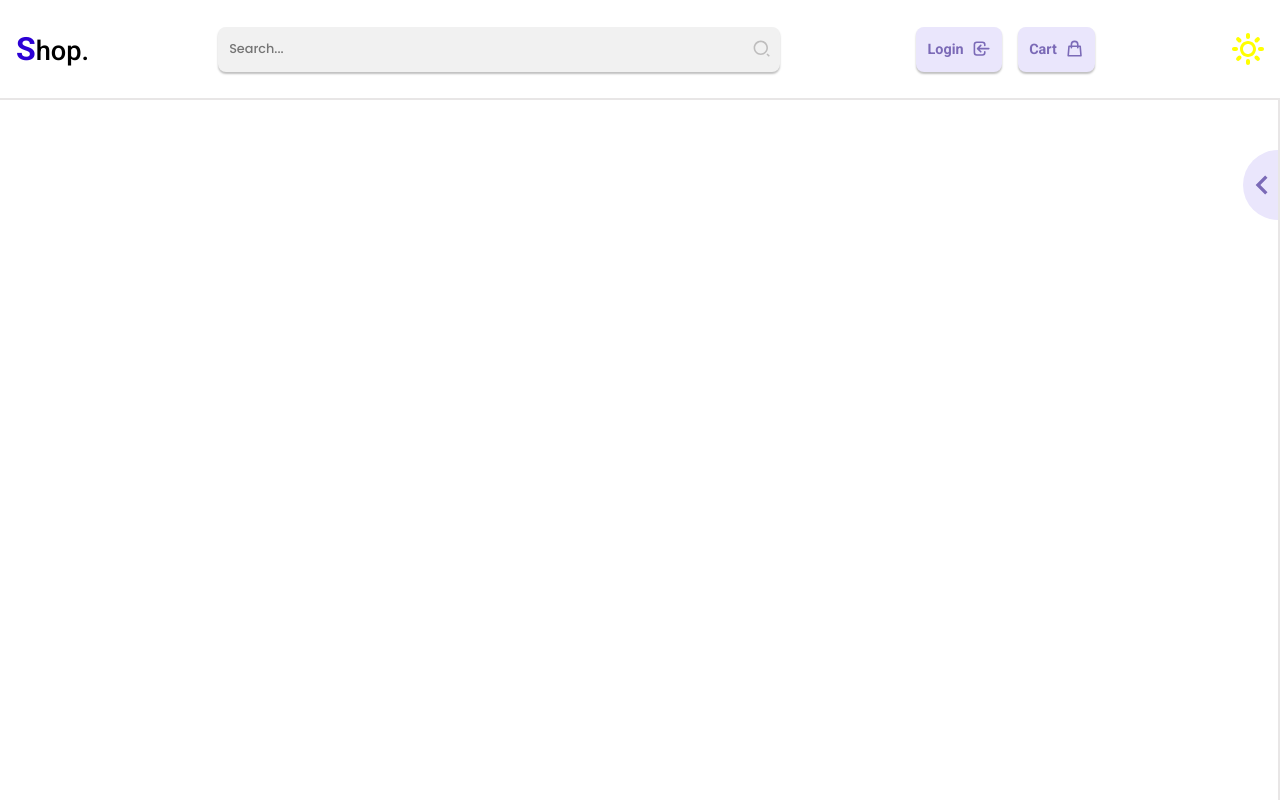
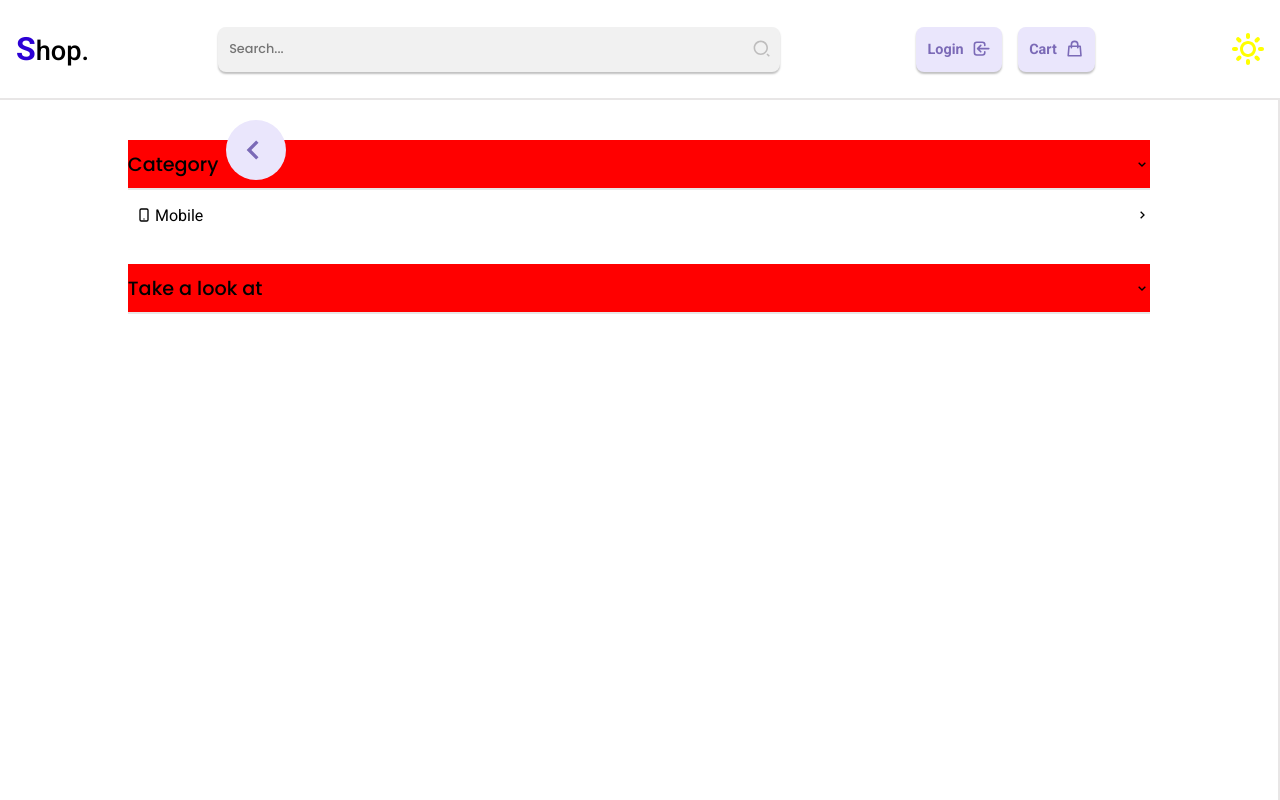
Before and after one commit to kjavedan/Ecommerce-website, a React (Create React App) app: page / in a window 1280 px wide. Shown: the top 800 px of the page. Built offline with nearby package versions, Linux system fonts and the light colour scheme.

Commit message:
created main layout

```diff
--- a/src/components/styles/Container.styled.js
+++ b/src/components/styles/Container.styled.js
@@ -3,7 +3,6 @@ import styled from 'styled-components'
 const StyledContainer = styled.div`
 width: 100%;
 min-height : 100vh;
-
 background-color: ${({theme})=> theme === '#fff' ? '#fff' : '#212121'};
 `
 
--- /dev/null
+++ b/src/components/styles/SidebarToggler.styled.js
@@ -0,0 +1,29 @@
+import styled from 'styled-components'
+
+export const SidebarTogglerClose = styled.div`
+width: 60px;
+height: 60px;
+border-radius: 50%;
+background-color: ${({theme})=> theme === '#fff' ? '#EAE6FC' : '#2E2E2E'};
+position: fixed;
+top: 120px;
+transform: translateX(-50%);
+cursor: pointer;
+display: none;
+z-index: 10;
+
+
+
+@media (min-width: 900px){
+    display: flex;
+    align-items: center;
+    font-size: 2.5rem;
+    color: #7B6AB7;
+}
+`
+export const SidebarTogglerOpen = styled(SidebarTogglerClose)`
+left: -35px;
+width: 70px;
+height: 70px;
+transform:translateX(0);
+`
--- a/src/layouts/footer/styles/Footer.styled.js
+++ b/src/layouts/footer/styles/Footer.styled.js
@@ -3,7 +3,7 @@ import styled from 'styled-components'
 const StyledFooter = styled.footer`
 background-color: ${({theme})=> theme === '#fff' ? '#F4F4F4' : '#2E2E2E'};
 height: 400px;
-width: 100vw;
+width: 100%;
 box-shadow: 0px 2px 2px rgba(0, 0, 0, 0.25);
 z-index: 2;
 position: relative;
--- a/src/layouts/main/Main.js
+++ b/src/layouts/main/Main.js
@@ -1,13 +1,22 @@
 import React, {useContext} from 'react'
 import StyledMain from './components/styles/Main.styled'
 import {Context} from '../../context/uiContext'
+import {SidebarTogglerOpen, SidebarTogglerClose} from '../../components/styles/SidebarToggler.styled'
+import {BiChevronLeft, BiChevronRight} from 'react-icons/bi'
 
 const Main = () => {
 
-  const {theme, displaySidebar} = useContext(Context)
+  const {theme, displaySidebar, toggleSidebar} = useContext(Context)
   return (
     <StyledMain theme={theme} displaySidebar={displaySidebar}>
-
+        {displaySidebar ?
+        <SidebarTogglerClose onClick={toggleSidebar}  theme={theme} >
+        <BiChevronLeft style={{position: 'fixed', left:'8'}} />
+        </SidebarTogglerClose> :
+        <SidebarTogglerOpen onClick={toggleSidebar}  theme={theme} >
+        <BiChevronRight style={{position: 'fixed', left:'26'}}/>
+        </SidebarTogglerOpen>
+      }
     </StyledMain>
   )
 }
--- a/src/layouts/main/components/styles/Main.styled.js
+++ b/src/layouts/main/components/styles/Main.styled.js
@@ -2,7 +2,6 @@ import styled from 'styled-components'
 
 const StyledMain = styled.main`
 min-height: 100vh;
-background-color: red;
 margin-left: auto;
 width: ${({displaySidebar}) => displaySidebar ? '80%' : '100%'};
 `
--- a/src/layouts/sidebar/Sidebar.js
+++ b/src/layouts/sidebar/Sidebar.js
@@ -1,21 +1,31 @@
 import React, {useContext} from 'react'
 import {Context} from '../../context/uiContext'
-import StyledSidebar, {SidebarToggler} from './components/styles/Sidebar.styled'
-import {BiChevronLeft, BiChevronRight} from 'react-icons/bi'
-
-
+import StyledSidebar from './components/styles/Sidebar.styled'
+import {BiChevronLeft, BiChevronRight, BiChevronDown} from 'react-icons/bi'
+import {ContainerOuter, ContainerInner} from './components/styles/Container.styled'
+import Wrapper from './components/styles/Wrapper.styled'
+import {HiOutlineDeviceMobile} from 'react-icons/hi'
 const Sidebar = () => {
 
     const {theme, displaySidebar, toggleSidebar} = useContext(Context)
 
   return (
     <StyledSidebar theme={theme} displaySidebar={displaySidebar}>
-        <SidebarToggler onClick={toggleSidebar} theme={theme} >
-            {displaySidebar ?
-            <BiChevronLeft style={{position:'fixed', transform:'translateX(0%)'}}/> :
-            <BiChevronRight style={{position:'fixed', transform:'translateX(70%)'}}/>
-        }
-        </SidebarToggler>
+      <Wrapper theme={theme}>
+        <ContainerOuter theme={theme}>
+          <h1>Category</h1>
+          <BiChevronDown />
+        </ContainerOuter>
+        <ContainerInner>
+          <HiOutlineDeviceMobile />
+          <span>Mobile</span>
+          <BiChevronRight />
+        </ContainerInner>
+        <ContainerOuter theme={theme}>
+          <h1>Take a look at</h1>
+          <BiChevronDown />
+        </ContainerOuter>
+      </Wrapper>
     </StyledSidebar>
   )
 }
--- /dev/null
+++ b/src/layouts/sidebar/components/styles/Container.styled.js
@@ -0,0 +1,22 @@
+import styled from 'styled-components'
+
+export const ContainerOuter = styled.div`
+height: 50px;
+display: flex;
+justify-content: space-between;
+align-items: center;
+background-color: red;
+border-bottom: 2px solid ${({theme})=> theme === '#fff' ? '#E8E6E6' : '#2E2E2E'};
+margin-top: 1.5rem;
+`
+
+export const ContainerInner = styled.div`
+height: 50px;
+display: flex;
+align-items: center;
+padding-left:.5rem;
+span{
+    margin-left: .2rem;
+    margin-right: auto;
+}
+`
--- a/src/layouts/sidebar/components/styles/Sidebar.styled.js
+++ b/src/layouts/sidebar/components/styles/Sidebar.styled.js
@@ -5,11 +5,20 @@ background-color: ${({theme})=> theme === '#fff' ? '#fff' : '#212121'};
 height: 100vh;
 width: 100%;
 position: fixed;
+overflow-y: scroll;
+overflow-x: ${({displaySidebar})=> displaySidebar ? 'hidden' : 'visible'};
 top: 0;
 z-index: 3;
 transform: translateX(${({displaySidebar})=> displaySidebar ? '0' : '-100%'});
 border-right: 2px solid ${({theme})=> theme === '#fff' ? '#E8E6E6' : '#2E2E2E'};
-overflow: ${({displaySidebar})=> displaySidebar ? 'hidden' : 'visible'};
+
+&::-webkit-scrollbar {
+        width: 3px;
+    }
+&::-webkit-scrollbar-thumb{
+    background: ${({theme})=> theme === '#fff' ? '#E8E6E6' : '#2E2E2E'};
+    height: 10px;
+}
 
 @media (min-width: 900px){
     top:100px;
@@ -17,26 +26,10 @@ overflow: ${({displaySidebar})=> displaySidebar ? 'hidden' : 'visible'};
     transform: translateX(${({displaySidebar})=> displaySidebar ? '0' : '-100%'});
     transition: width linear .2s;
 }
-`
+/* @media (min-width:1100px){
+    width: 18%;
+} */
 
-export const SidebarToggler = styled.div`
-width: 70px;
-height: 70px;
-border-radius: 50%;
-background-color: ${({theme})=> theme === '#fff' ? '#EAE6FC' : '#2E2E2E'};
-position: absolute;
-right: -35px;
-top: 50px;
-cursor: pointer;
-display: none;
-
-
-@media (min-width: 900px){
-    display: flex;
-    align-items: center;
-    font-size: 2.5rem;
-    color: #7B6AB7;
-}
 `
 
 export default StyledSidebar
--- /dev/null
+++ b/src/layouts/sidebar/components/styles/Wrapper.styled.js
@@ -0,0 +1,10 @@
+import styled from 'styled-components'
+
+const Wrapper = styled.div`
+width: 80%;
+margin: 1rem auto;
+display: flex;
+flex-direction: column;
+`
+
+export default Wrapper;
```
Also changed, not shown: src/layouts/sidebar/components/styles/Titile.styled.js (added).
